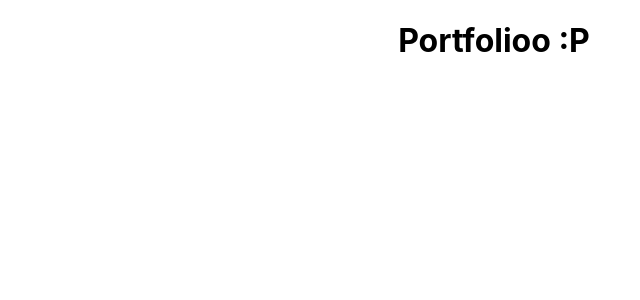
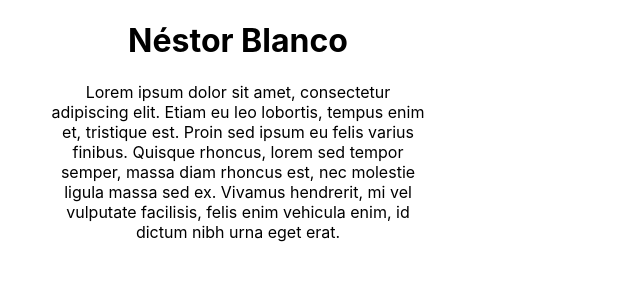
Before and after one commit to Nestea009/nes-t, a React (Create React App) app: page / in a window 1280 px wide. Shown: the top 300 px of the page, without its empty margins (146-786 px from the left). Built offline with nearby package versions, Linux system fonts and the light colour scheme.

Commit message:
Started the Main Page

```diff
--- a/src/App.css
+++ b/src/App.css
@@ -1,3 +1,20 @@
 .App {
   text-align: center;
 }
+
+.mainText{
+  display: flex;
+  flex-direction: column;
+  align-items: center;
+  justify-content: center;
+  width: 60%;
+}
+
+.mainText p{
+  margin: 0px;
+  width: 50%;
+}
+
+.mainText h1{
+  width: 50%;
+}
--- a/src/App.js
+++ b/src/App.js
@@ -2,8 +2,11 @@ import './App.css';
 
 function App() {
   return (
-    <div className="App">
-      <h1>Portfolioo :P</h1>
+    <div className = "App">
+      <div className = "mainText">
+        <h1>Néstor Blanco</h1>
+        <p>Lorem ipsum dolor sit amet, consectetur adipiscing elit. Etiam eu leo lobortis, tempus enim et, tristique est. Proin sed ipsum eu felis varius finibus. Quisque rhoncus, lorem sed tempor semper, massa diam rhoncus est, nec molestie ligula massa sed ex. Vivamus hendrerit, mi vel vulputate facilisis, felis enim vehicula enim, id dictum nibh urna eget erat.</p>
+      </div>
     </div>
   );
 }
```
